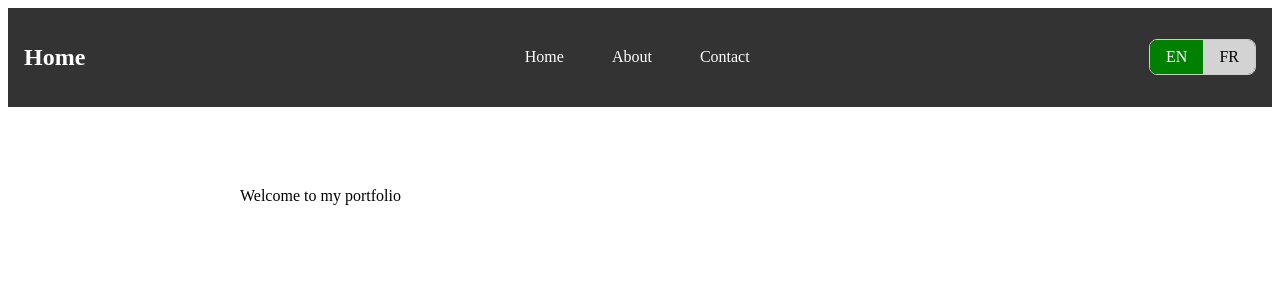
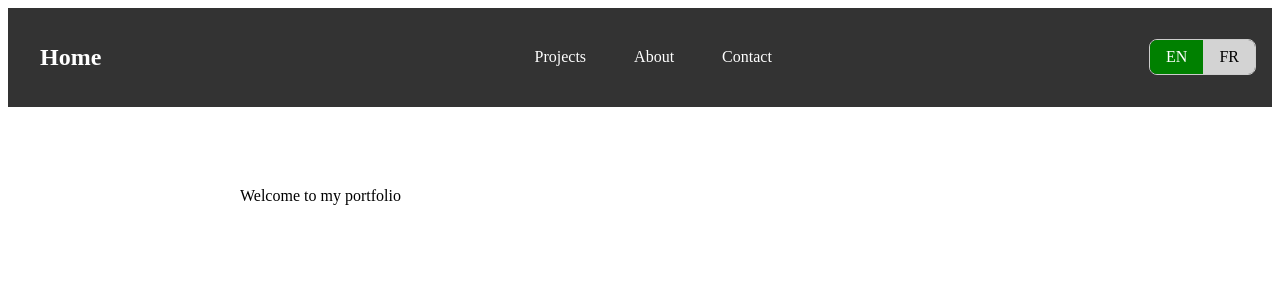
Before and after one commit to Bradley-Hill/bradley-hill-cloudflare, a Next.js app: page / in a window 1280 px wide. Shown: the top 300 px of the page. Built offline with nearby package versions, Linux system fonts and the light colour scheme.

Commit message:
bradley-hill: added the three other pages, check translation across pages

```diff
--- a/app/components/Navbar.tsx
+++ b/app/components/Navbar.tsx
@@ -10,12 +10,11 @@ export default function Navbar() {
 
   return (
     <nav className={styles.navbar}>
-      <h1>{getText("nav.home")}</h1>
+      <h1><a href="/" className={styles.navLink}>{getText("nav.home")}</a></h1>
       <ul className={styles.navbarList}>
         <li className={styles.navItem}>
-          {" "}
-          <a href="/" className={styles.navLink}>
-            {getText("nav.home")}
+          <a href="/projects" className={styles.navLink}>
+            {getText("nav.projects")}
           </a>
         </li>
         <li className={styles.navItem}>
--- a/locales/en.json
+++ b/locales/en.json
@@ -26,6 +26,6 @@
   },
   "contact": {
     "title": "Get in touch",
-    "email": "Email"
+    "email": "Email@email.com"
   }
 }
--- a/locales/fr.json
+++ b/locales/fr.json
@@ -26,6 +26,6 @@
   },
   "contact": {
     "title": "Contactez-moi",
-    "email": "Email"
+    "email": "Email@email.com"
   }
 }
```
Also changed, not shown: app/about/page.tsx (+15 -0 lines), app/contact/page.tsx (+15 -0 lines), app/projects/page.tsx (+15 -0 lines).
